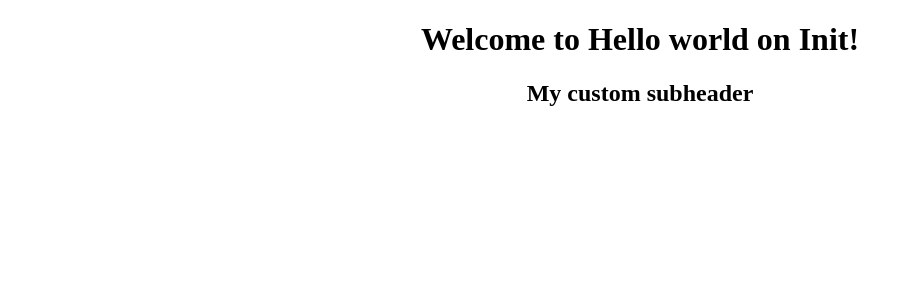
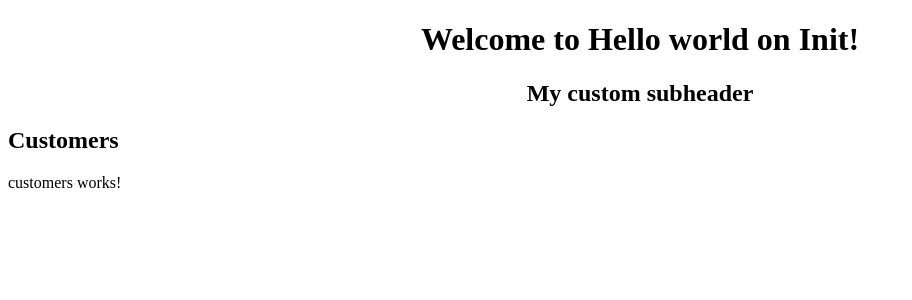
Before and after one commit to ZeroMajor/first-angular-app, an Angular app: page / in a window 1280 px wide. Shown: the top 300 px of the page, without its empty margins (0-912 px from the left). Built offline with nearby package versions, Linux system fonts and the light colour scheme.

Commit message:
add customers module + component

```diff
--- a/src/app/app.component.html
+++ b/src/app/app.component.html
@@ -1,9 +1,9 @@
-<!--The content below is only a placeholder and can be replaced.-->
 <div style="text-align:center">
   <h1>
     Welcome to {{ title }}!
   </h1>
   <sub-header></sub-header>
 </div>
+<app-customers></app-customers>
 
 <router-outlet></router-outlet>
--- a/src/app/app.module.ts
+++ b/src/app/app.module.ts
@@ -4,6 +4,7 @@
 import { AppRoutingModule } from './app-routing.module';
 import { AppComponent } from './app.component';
 import { SubHeader } from './sub-header/sub-header';
+import { CustomersModule } from './customers/customers.module';
 
 @NgModule({
   declarations: [
@@ -12,7 +13,8 @@
   ],
   imports: [
     BrowserModule,
-    AppRoutingModule
+    AppRoutingModule,
+    CustomersModule
   ],
   providers: [],
   bootstrap: [AppComponent]
--- /dev/null
+++ b/src/app/customers/customers.component.html
@@ -0,0 +1,4 @@
+<h2>{{ title }}</h2>
+<p>
+  customers works!
+</p>
--- /dev/null
+++ b/src/app/customers/customers.component.ts
@@ -0,0 +1,24 @@
+import { Component, OnInit } from '@angular/core';
+
+@Component({
+  selector: 'app-customers',
+  templateUrl: './customers.component.html',
+  styleUrls: ['./customers.component.css']
+})
+export class CustomersComponent implements OnInit {
+  title: string;
+  people: any[];
+
+  constructor() { }
+
+  ngOnInit() {
+    this.title = "Customers";
+    this.people = [
+      { id: 1, name: 'john Doe', city: 'Phoenix', orderTotal: 9.99, customerSince: new Date(2014, 7, 10) },
+      { id: 2, name: 'Jane Doe', city: 'Chandler', orderTotal: 19.99, customerSince: new Date(2017, 2, 22) },
+      { id: 3, name: 'Michelle Thomas', city: 'Seattle', orderTotal: 99.99, customerSince: new Date(2002, 10, 31) },
+      { id: 4, name: 'Jim Thomas', city: 'New York', orderTotal: 599.99, customerSince: new Date(2002, 10, 31) },
+    ];
+  }
+
+}
```
Also changed, not shown: src/app/customers/customers.module.ts (added, +11 -0 lines), src/app/customers/customers.component.css (added), 1 other file (tests, documents, lock files or other folders).
